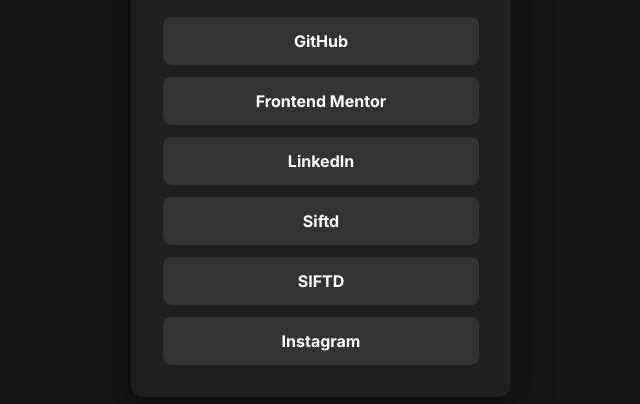
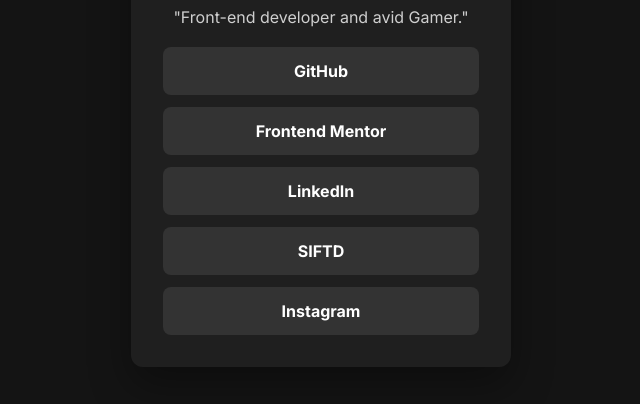
Before and after one commit to AS31488/Social-Links-Preview-1, a plain HTML site: page social.html in a window 1280 px wide. Shown: the part 320-724 px from the top of the page, without its empty margins (319-959 px from the left). Drawn offline with Linux system fonts and the light colour scheme.

Commit message:
Update social.html

```diff
--- a/social.html
+++ b/social.html
@@ -29,7 +29,6 @@
           <a class="link" href="https://github.com/AS31488" target="_blank" rel="noopener noreferrer">GitHub</a>
           <a class="link" href="https://www.frontendmentor.io/challenges/social-links-profile-UG32l9m6dQ" target="_blank" rel="noopener noreferrer">Frontend Mentor</a>
           <a class="link" href="https://www.linkedin.com/in/adam-hopkins-446623274/" target="_blank" rel="noopener noreferrer">LinkedIn</a>
-          <a class="link" href="https://siftd.net/" target="_blank" rel="noopener noreferrer">Siftd</a>
           <a class="link" href="https://siftd.net/" target="_blank" rel="noopener noreferrer">SIFTD</a>
           <a class="link" href="#" target="_blank" rel="noopener noreferrer">Instagram</a>
         </nav>
```
